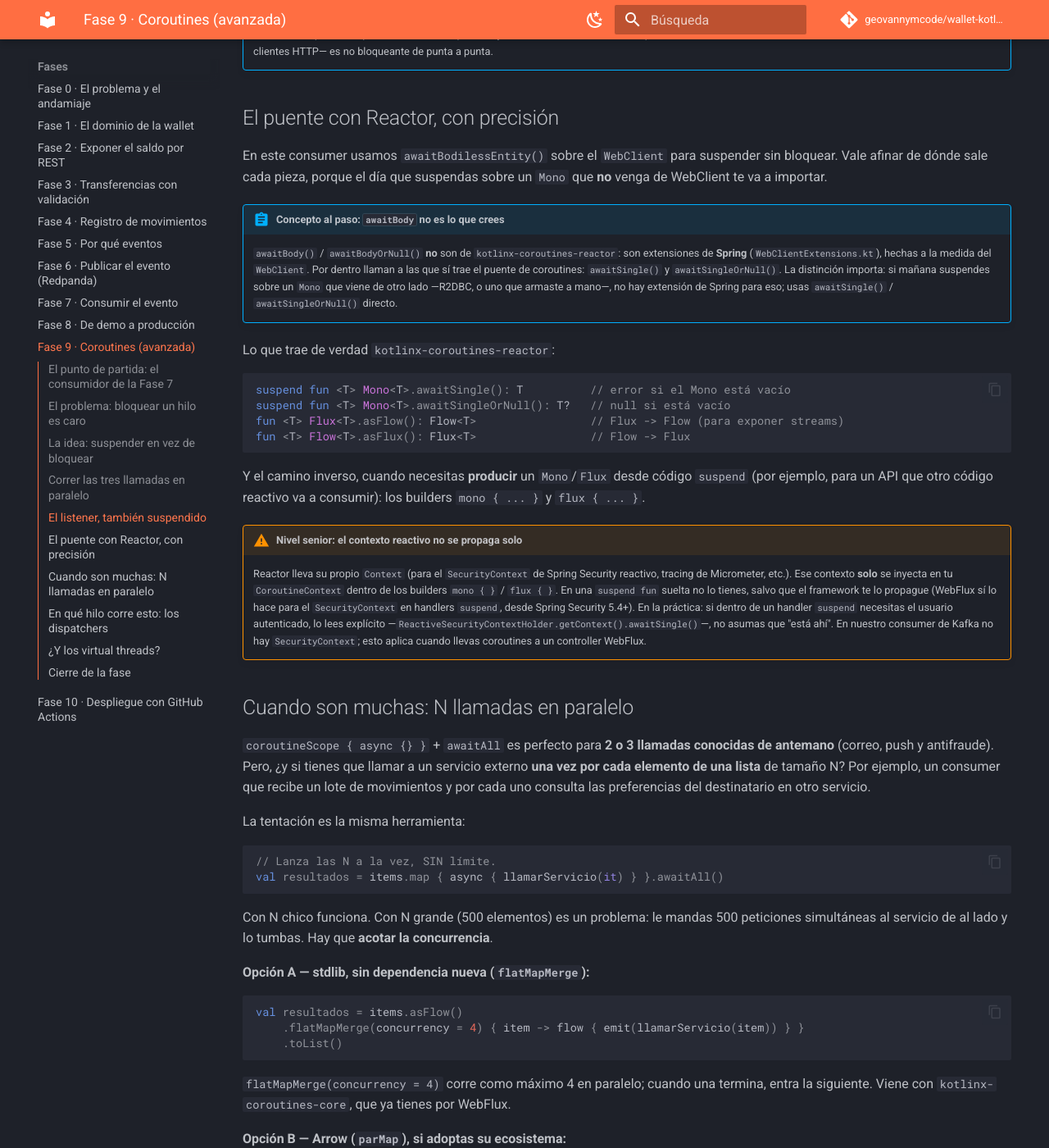
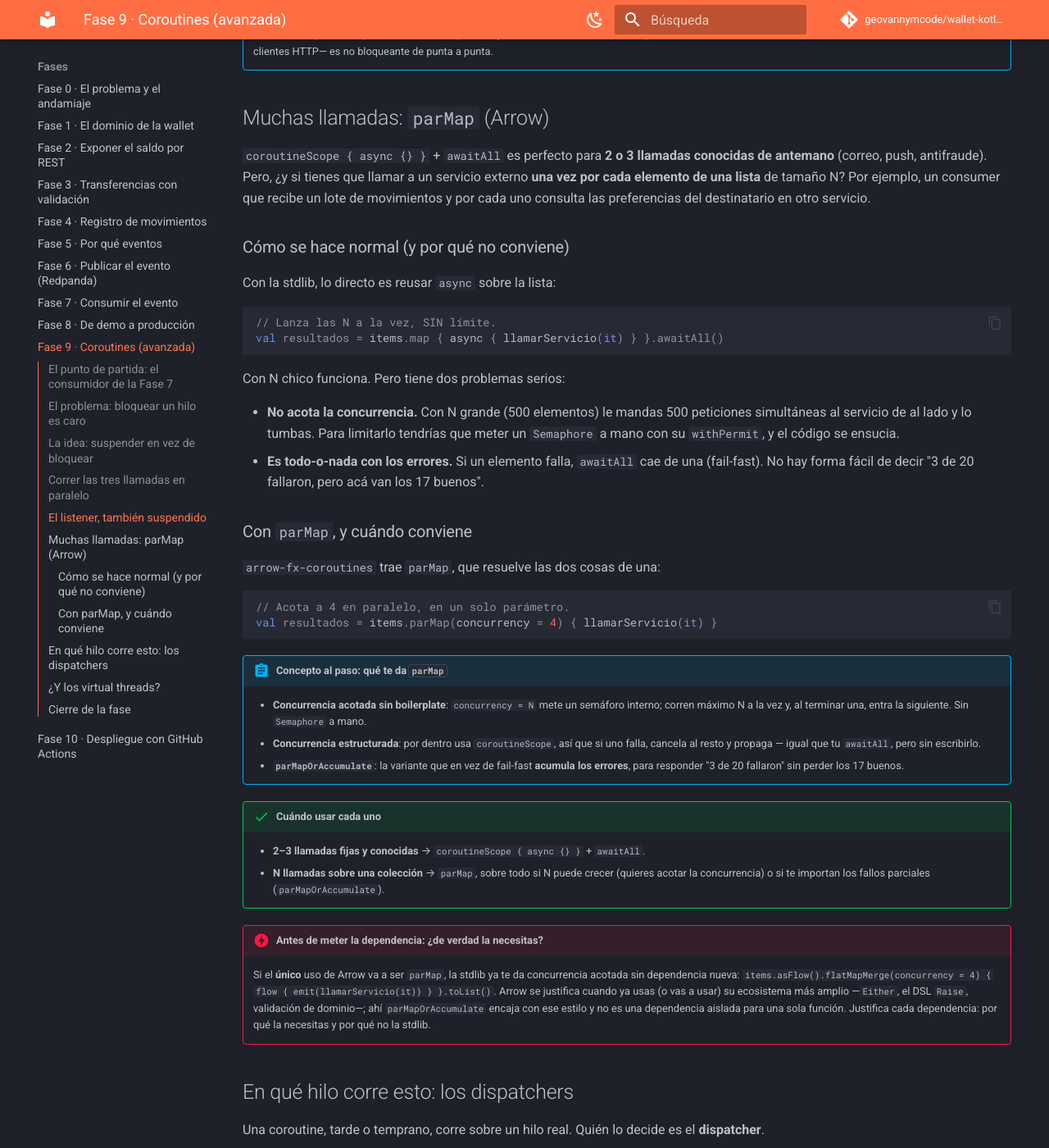
Before and after one commit to geovannymcode/wallet-kotlin-baqjug, an MkDocs documentation site: the page built from docs/fase-09-coroutines.md, in a window 1280 px wide and 1400 px high, scrolled down 5142 px. Shown: the whole window at 82% size. Built offline with MkDocs 1.6.1 and Material for MkDocs 9.7.7, drawn with Linux system fonts in a browser that asks for light colours; comment, search, counter and statistics services are not loaded; some of the changed text lies outside the part shown.

Commit message:
docs(fase-9): reenfocar en dos temas (coroutines y parMap) con comparación normal-vs-conveniente; quitar sección del puente Reactor

````diff
--- a/docs/fase-09-coroutines.md
+++ b/docs/fase-09-coroutines.md
@@ -147,69 +147,44 @@ class MovimientoNotificationListener(
 !!! abstract "Spring al paso: `@KafkaListener suspend fun`"
     El método del listener es `suspend`, y con eso puede llamar a `notificationService.notificar(...)`, que también es `suspend`. Spring for Apache Kafka (desde la versión 3.2) detecta que el listener es suspendido y lo corre en una coroutine, sin que tú montes nada más. Así la cadena entera —listener → servicio → clientes HTTP— es no bloqueante de punta a punta.
 
-## El puente con Reactor, con precisión
+## Muchas llamadas: `parMap` (Arrow)
 
-En este consumer usamos `awaitBodilessEntity()` sobre el `WebClient` para suspender sin bloquear. Vale afinar de dónde sale cada pieza, porque el día que suspendas sobre un `Mono` que **no** venga de WebClient te va a importar.
+`coroutineScope { async {} }` + `awaitAll` es perfecto para **2 o 3 llamadas conocidas de antemano** (correo, push, antifraude). Pero, ¿y si tienes que llamar a un servicio externo **una vez por cada elemento de una lista** de tamaño N? Por ejemplo, un consumer que recibe un lote de movimientos y por cada uno consulta las preferencias del destinatario en otro servicio.
 
-!!! abstract "Concepto al paso: `awaitBody` no es lo que crees"
-    `awaitBody()` / `awaitBodyOrNull()` **no** son de `kotlinx-coroutines-reactor`: son extensiones de **Spring** (`WebClientExtensions.kt`), hechas a la medida del `WebClient`. Por dentro llaman a las que sí trae el puente de coroutines: `awaitSingle()` y `awaitSingleOrNull()`. La distinción importa: si mañana suspendes sobre un `Mono` que viene de otro lado —R2DBC, o uno que armaste a mano—, no hay extensión de Spring para eso; usas `awaitSingle()` / `awaitSingleOrNull()` directo.
+### Cómo se hace normal (y por qué no conviene)
 
-Lo que trae de verdad `kotlinx-coroutines-reactor`:
-
-```kotlin
-suspend fun <T> Mono<T>.awaitSingle(): T          // error si el Mono está vacío
-suspend fun <T> Mono<T>.awaitSingleOrNull(): T?   // null si está vacío
-fun <T> Flux<T>.asFlow(): Flow<T>                 // Flux -> Flow (para exponer streams)
-fun <T> Flow<T>.asFlux(): Flux<T>                 // Flow -> Flux
-```
-
-Y el camino inverso, cuando necesitas **producir** un `Mono`/`Flux` desde código `suspend` (por ejemplo, para un API que otro código reactivo va a consumir): los builders `mono { ... }` y `flux { ... }`.
-
-!!! warning "Nivel senior: el contexto reactivo no se propaga solo"
-    Reactor lleva su propio `Context` (para el `SecurityContext` de Spring Security reactivo, tracing de Micrometer, etc.). Ese contexto **solo** se inyecta en tu `CoroutineContext` dentro de los builders `mono { }` / `flux { }`. En una `suspend fun` suelta no lo tienes, salvo que el framework te lo propague (WebFlux sí lo hace para el `SecurityContext` en handlers `suspend`, desde Spring Security 5.4+). En la práctica: si dentro de un handler `suspend` necesitas el usuario autenticado, lo lees explícito —`ReactiveSecurityContextHolder.getContext().awaitSingle()`—, no asumas que "está ahí". En nuestro consumer de Kafka no hay `SecurityContext`; esto aplica cuando llevas coroutines a un controller WebFlux.
-
-## Cuando son muchas: N llamadas en paralelo
-
-`coroutineScope { async {} }` + `awaitAll` es perfecto para **2 o 3 llamadas conocidas de antemano** (correo, push y antifraude). Pero, ¿y si tienes que llamar a un servicio externo **una vez por cada elemento de una lista** de tamaño N? Por ejemplo, un consumer que recibe un lote de movimientos y por cada uno consulta las preferencias del destinatario en otro servicio.
-
-La tentación es la misma herramienta:
+Con la stdlib, lo directo es reusar `async` sobre la lista:
 
 ```kotlin
 // Lanza las N a la vez, SIN límite.
 val resultados = items.map { async { llamarServicio(it) } }.awaitAll()
 ```
 
-Con N chico funciona. Con N grande (500 elementos) es un problema: le mandas 500 peticiones simultáneas al servicio de al lado y lo tumbas. Hay que **acotar la concurrencia**.
+Con N chico funciona. Pero tiene dos problemas serios:
 
-**Opción A — stdlib, sin dependencia nueva (`flatMapMerge`):**
+- **No acota la concurrencia.** Con N grande (500 elementos) le mandas 500 peticiones simultáneas al servicio de al lado y lo tumbas. Para limitarlo tendrías que meter un `Semaphore` a mano con su `withPermit`, y el código se ensucia.
+- **Es todo-o-nada con los errores.** Si un elemento falla, `awaitAll` cae de una (fail-fast). No hay forma fácil de decir "3 de 20 fallaron, pero acá van los 17 buenos".
+
+### Con `parMap`, y cuándo conviene
+
+`arrow-fx-coroutines` trae `parMap`, que resuelve las dos cosas de una:
 
 ```kotlin
-val resultados = items.asFlow()
-    .flatMapMerge(concurrency = 4) { item -> flow { emit(llamarServicio(item)) } }
-    .toList()
+// Acota a 4 en paralelo, en un solo parámetro.
+val resultados = items.parMap(concurrency = 4) { llamarServicio(it) }
 ```
 
-`flatMapMerge(concurrency = 4)` corre como máximo 4 en paralelo; cuando una termina, entra la siguiente. Viene con `kotlinx-coroutines-core`, que ya tienes por WebFlux.
+!!! abstract "Concepto al paso: qué te da `parMap`"
+    - **Concurrencia acotada sin boilerplate**: `concurrency = N` mete un semáforo interno; corren máximo N a la vez y, al terminar una, entra la siguiente. Sin `Semaphore` a mano.
+    - **Concurrencia estructurada**: por dentro usa `coroutineScope`, así que si uno falla, cancela al resto y propaga — igual que tu `awaitAll`, pero sin escribirlo.
+    - **`parMapOrAccumulate`**: la variante que en vez de fail-fast **acumula los errores**, para responder "3 de 20 fallaron" sin perder los 17 buenos.
 
-**Opción B — Arrow (`parMap`), si adoptas su ecosistema:**
+!!! success "Cuándo usar cada uno"
+    - **2–3 llamadas fijas y conocidas** → `coroutineScope { async {} }` + `awaitAll`.
+    - **N llamadas sobre una colección** → `parMap`, sobre todo si N puede crecer (quieres acotar la concurrencia) o si te importan los fallos parciales (`parMapOrAccumulate`).
 
-```kotlin
-val resultados = items.parMap(concurrency = 4) { item -> llamarServicio(item) }
-```
-
-Más directo de leer, y con un primo útil: `parMapOrAccumulate`, que en vez de tumbar todo cuando uno falla (fail-fast), **acumula los errores** y te deja responder "3 de 20 fallaron" sin perder los 17 que salieron bien.
-
-!!! abstract "Concepto al paso: la firma de `parMap` y el semáforo"
-    Sin el parámetro `concurrency`, `parMap` lanza **todas** las coroutines a la vez (igual que `map { async }`). Con `concurrency = N`, mete un semáforo interno y acota cuántas corren en paralelo. Por dentro usa `coroutineScope`, así que hereda la concurrencia estructurada: si una falla, cancela al resto y propaga (fail-fast), igual que tu `awaitAll` manual.
-
-| Necesidad | stdlib (kotlinx-coroutines) | Arrow (arrow-fx-coroutines) |
-|-----------|-----------------------------|-----------------------------|
-| N llamadas, sin límite | `map { async { … } }.awaitAll()` | `parMap { … }` |
-| N llamadas, con límite | `asFlow().flatMapMerge(N) { … }.toList()` | `parMap(concurrency = N) { … }` |
-| Acumular errores (no fail-fast) | a mano (try/catch por elemento) | `parMapOrAccumulate` |
-
-!!! danger "La regla de la dependencia"
-    Si el **único** uso de Arrow va a ser `parMap`, `flatMapMerge` de la stdlib ya te da concurrencia acotada **sin dependencia nueva** — y esa es la opción por defecto. Arrow se justifica cuando ya usas (o vas a usar) su ecosistema más amplio: `Either`, el DSL `Raise`, validación de dominio; ahí `parMapOrAccumulate` encaja con ese estilo y no es una dependencia aislada para una sola función. Justifica cada dependencia: por qué la necesitas y por qué no la stdlib.
+!!! danger "Antes de meter la dependencia: ¿de verdad la necesitas?"
+    Si el **único** uso de Arrow va a ser `parMap`, la stdlib ya te da concurrencia acotada sin dependencia nueva: `items.asFlow().flatMapMerge(concurrency = 4) { flow { emit(llamarServicio(it)) } }.toList()`. Arrow se justifica cuando ya usas (o vas a usar) su ecosistema más amplio —`Either`, el DSL `Raise`, validación de dominio—; ahí `parMapOrAccumulate` encaja con ese estilo y no es una dependencia aislada para una sola función. Justifica cada dependencia: por qué la necesitas y por qué no la stdlib.
 
 ## En qué hilo corre esto: los dispatchers
 
````
